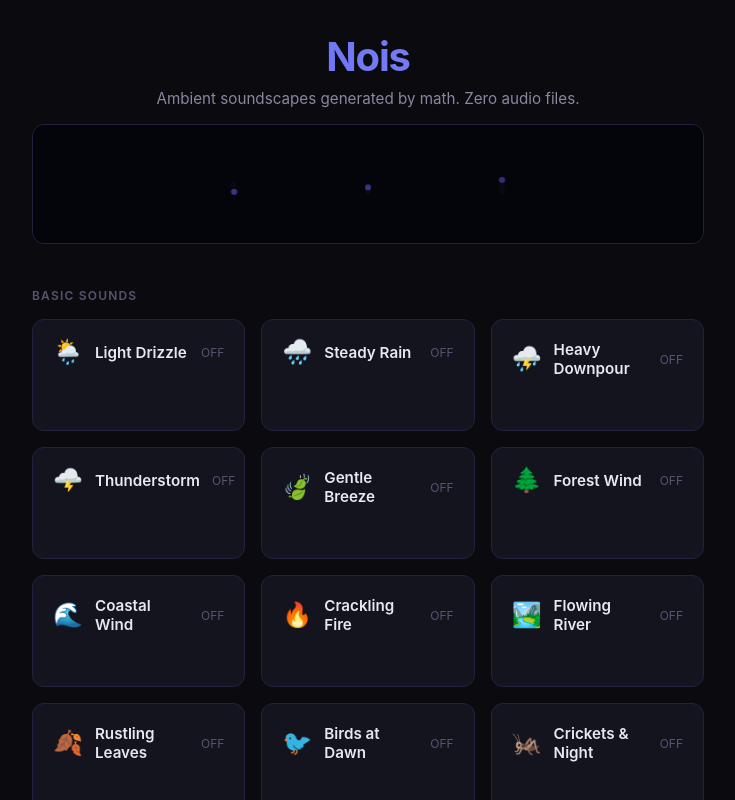
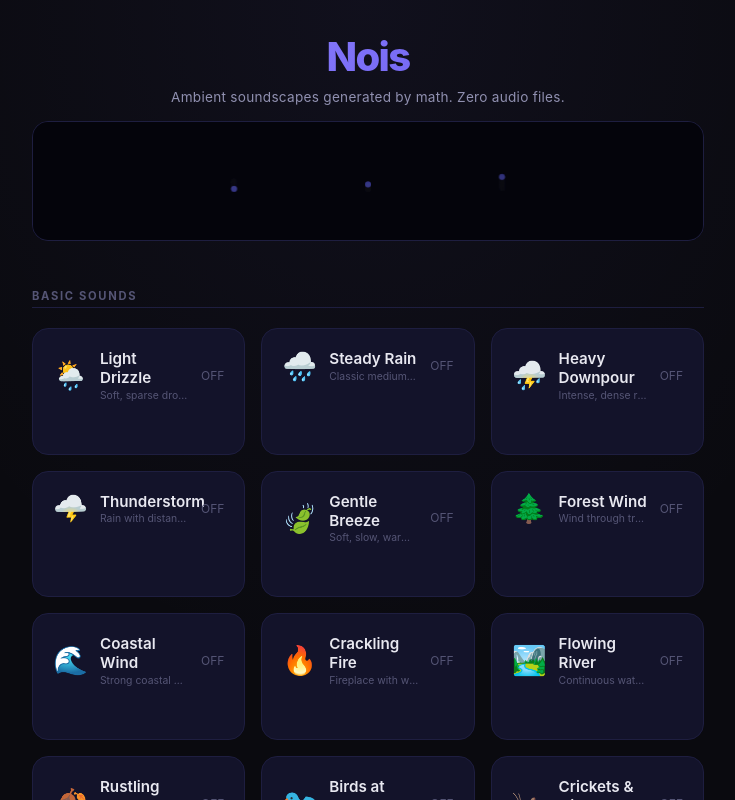
Before and after one commit to giordano-uselab/vibecode-something, a website built with Vite: page index.html in a window 1280 px wide. Shown: the whole page, without its empty margins (272-1007 px from the left). Built offline with nearby package versions, Linux system fonts and the light colour scheme.

Commit message:
ui: visual polish - gradient bg, card glow, pulse animation, descriptions
- Subtle purple radial gradient on page background
- Cards: hover lift effect, radial gradient overlay, deeper shadows when active
- Active card icons pulse gently
- Sound descriptions visible on each card
- Section labels with bottom border
- Stop All button styled red by default
- Warmer purple accent palette
- Larger border radius for softer feel

```diff
--- a/src/styles/main.css
+++ b/src/styles/main.css
@@ -6,19 +6,21 @@
 
 :root {
   --bg-primary: #0a0a0f;
-  --bg-card: #14141f;
-  --bg-card-active: #1a1a2e;
-  --bg-card-hover: #16162a;
+  --bg-secondary: #0e0e18;
+  --bg-card: #13132a;
+  --bg-card-active: #1a1a3a;
+  --bg-card-hover: #161635;
   --text-primary: #e8e8f0;
-  --text-secondary: #8888a0;
-  --text-muted: #555570;
-  --accent: #6366f1;
-  --accent-glow: rgba(99, 102, 241, 0.3);
-  --accent-hover: #818cf8;
-  --border: #222240;
-  --border-active: #6366f1;
-  --radius: 12px;
-  --radius-sm: 8px;
+  --text-secondary: #9090b0;
+  --text-muted: #555575;
+  --accent: #7c6ff7;
+  --accent-glow: rgba(124, 111, 247, 0.25);
+  --accent-hover: #9f94ff;
+  --accent-soft: rgba(124, 111, 247, 0.08);
+  --border: #1e1e40;
+  --border-active: #7c6ff7;
+  --radius: 16px;
+  --radius-sm: 10px;
   --transition: 200ms ease;
 }
 
@@ -26,6 +28,7 @@ html, body {
   height: 100%;
   font-family: 'Inter', system-ui, -apple-system, sans-serif;
   background: var(--bg-primary);
+  background-image: radial-gradient(ellipse at 50% 0%, rgba(124, 111, 247, 0.06) 0%, transparent 60%);
   color: var(--text-primary);
   -webkit-font-smoothing: antialiased;
   overflow-x: hidden;
@@ -48,9 +51,9 @@ html, body {
 
 .header h1 {
   font-size: 2.5rem;
-  font-weight: 700;
-  letter-spacing: -0.03em;
-  background: linear-gradient(135deg, var(--accent), var(--accent-hover));
+  font-weight: 800;
+  letter-spacing: -0.04em;
+  background: linear-gradient(135deg, #9f94ff, #7c6ff7, #5b54e0);
   -webkit-background-clip: text;
   background-clip: text;
   -webkit-text-fill-color: transparent;
@@ -58,8 +61,9 @@ html, body {
 
 .header p {
   color: var(--text-secondary);
-  font-size: 0.95rem;
+  font-size: 0.85rem;
   margin-top: 0.5rem;
+  letter-spacing: 0.02em;
 }
 
 /* Visualizer Canvas */
@@ -90,12 +94,15 @@ html, body {
 
 .section-label {
   grid-column: 1 / -1;
-  font-size: 0.75rem;
-  font-weight: 600;
+  font-size: 0.7rem;
+  font-weight: 700;
   text-transform: uppercase;
-  letter-spacing: 0.1em;
+  letter-spacing: 0.15em;
   color: var(--text-muted);
-  padding-top: 1rem;
+  padding-top: 1.25rem;
+  padding-bottom: 0.25rem;
+  border-bottom: 1px solid var(--border);
+  margin-bottom: 0.25rem;
 }
 
 /* Sound Card */
@@ -105,21 +112,43 @@ html, body {
   border-radius: var(--radius);
   padding: 1.25rem;
   cursor: pointer;
-  transition: all var(--transition);
+  transition: all 250ms ease;
   user-select: none;
   position: relative;
   overflow: hidden;
 }
 
+.sound-card::before {
+  content: '';
+  position: absolute;
+  top: 0;
+  left: 0;
+  right: 0;
+  bottom: 0;
+  background: radial-gradient(circle at 30% 30%, var(--accent-soft), transparent 70%);
+  opacity: 0;
+  transition: opacity 300ms ease;
+  pointer-events: none;
+}
+
 .sound-card:hover {
   background: var(--bg-card-hover);
   border-color: var(--text-muted);
+  transform: translateY(-1px);
+}
+
+.sound-card:hover::before {
+  opacity: 1;
 }
 
 .sound-card.active {
   background: var(--bg-card-active);
   border-color: var(--border-active);
-  box-shadow: 0 0 20px var(--accent-glow);
+  box-shadow: 0 0 24px var(--accent-glow), 0 4px 16px rgba(0, 0, 0, 0.3);
+}
+
+.sound-card.active::before {
+  opacity: 1;
 }
 
 .sound-card__header {
@@ -129,9 +158,35 @@ html, body {
   margin-bottom: 0.75rem;
 }
 
+.sound-card__info {
+  display: flex;
+  flex-direction: column;
+  gap: 0.1rem;
+  min-width: 0;
+  flex: 1;
+}
+
+.sound-card__desc {
+  font-size: 0.65rem;
+  color: var(--text-muted);
+  white-space: nowrap;
+  overflow: hidden;
+  text-overflow: ellipsis;
+}
+
 .sound-card__icon {
-  font-size: 1.5rem;
+  font-size: 1.75rem;
   line-height: 1;
+  transition: transform 300ms ease;
+}
+
+.sound-card.active .sound-card__icon {
+  animation: pulse-icon 2s ease-in-out infinite;
+}
+
+@keyframes pulse-icon {
+  0%, 100% { transform: scale(1); }
+  50% { transform: scale(1.15); }
 }
 
 .sound-card__name {
@@ -243,19 +298,20 @@ html, body {
 
 .stop-all-btn {
   background: transparent;
-  border: 1px solid var(--border);
-  color: var(--text-secondary);
-  padding: 0.5rem 1rem;
+  border: 1px solid rgba(248, 113, 113, 0.3);
+  color: #f87171;
+  padding: 0.5rem 1.25rem;
   border-radius: var(--radius-sm);
   font-size: 0.8rem;
-  font-weight: 500;
+  font-weight: 600;
   cursor: pointer;
   transition: all var(--transition);
 }
 
 .stop-all-btn:hover {
+  background: rgba(248, 113, 113, 0.1);
   border-color: #f87171;
-  color: #f87171;
+  color: #fca5a5;
 }
 
 /* Presets */
@@ -321,10 +377,11 @@ html, body {
 .footer {
   width: 100%;
   max-width: 720px;
-  padding: 2rem 1.5rem;
+  padding: 2.5rem 1.5rem;
   text-align: center;
   color: var(--text-muted);
-  font-size: 0.75rem;
+  font-size: 0.7rem;
+  letter-spacing: 0.03em;
 }
 
 .footer a {
--- a/src/ui/controls.ts
+++ b/src/ui/controls.ts
@@ -72,7 +72,10 @@ export class Controls {
       <div class="sound-card ${isActive ? 'active' : ''}" data-sound-id="${meta.id}">
         <div class="sound-card__header">
           <span class="sound-card__icon">${meta.icon}</span>
-          <span class="sound-card__name">${meta.name}</span>
+          <div class="sound-card__info">
+            <span class="sound-card__name">${meta.name}</span>
+            <span class="sound-card__desc">${meta.description}</span>
+          </div>
           <span class="sound-card__status">${isActive ? 'ON' : 'OFF'}</span>
         </div>
         <input type="range" class="volume-slider" data-volume-id="${meta.id}"
```
